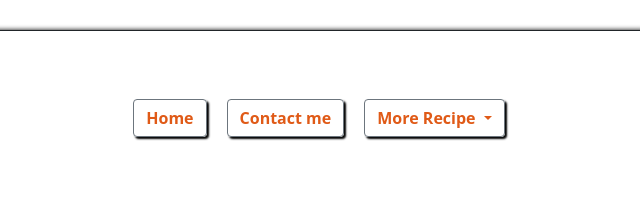
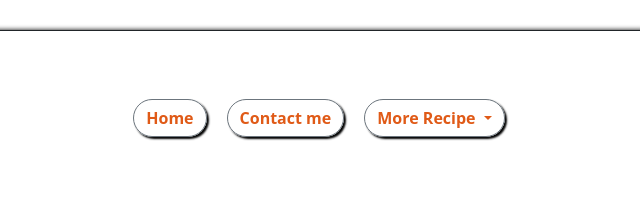
Before and after one commit to MellowMokoen/Recipe-page, a plain HTML site: page index.html in a window 1280 px wide. Shown: the top 202 px of the page, 321-961 px from the left. Drawn offline with nearby package versions, Linux system fonts and the light colour scheme; a web font is replaced by a local one.

Commit message:
Changed the button shapes using bootstrap

```diff
--- a/index.html
+++ b/index.html
@@ -28,13 +28,15 @@
   <body>
     <div class="container border border-dark">
       <div class="d-flex justify-content-center navbar">
-        <a href="" class="btn btn-outline-secondary">Home</a>
+        <a href="" class="btn btn-outline-secondary rounded-pill">Home</a>
 
-        <a class="btn btn-outline-secondary" href="/#contact">Contact me</a>
+        <a class="btn btn-outline-secondary rounded-pill" href="/#contact"
+          >Contact me</a
+        >
 
         <div class="dropdown">
           <a
-            class="btn btn-outline-secondary dropdown-toggle"
+            class="btn btn-outline-secondary rounded-pill dropdown-toggle"
             href="#"
             role="button"
             id="dropdownMenuLink"
--- a/styles/style.css
+++ b/styles/style.css
@@ -29,7 +29,7 @@ body {
 
 .btn {
    margin: 10px;
-   border-radius: 5px;
+
    box-shadow: 2px 2px 2px black;
 }
 
```
